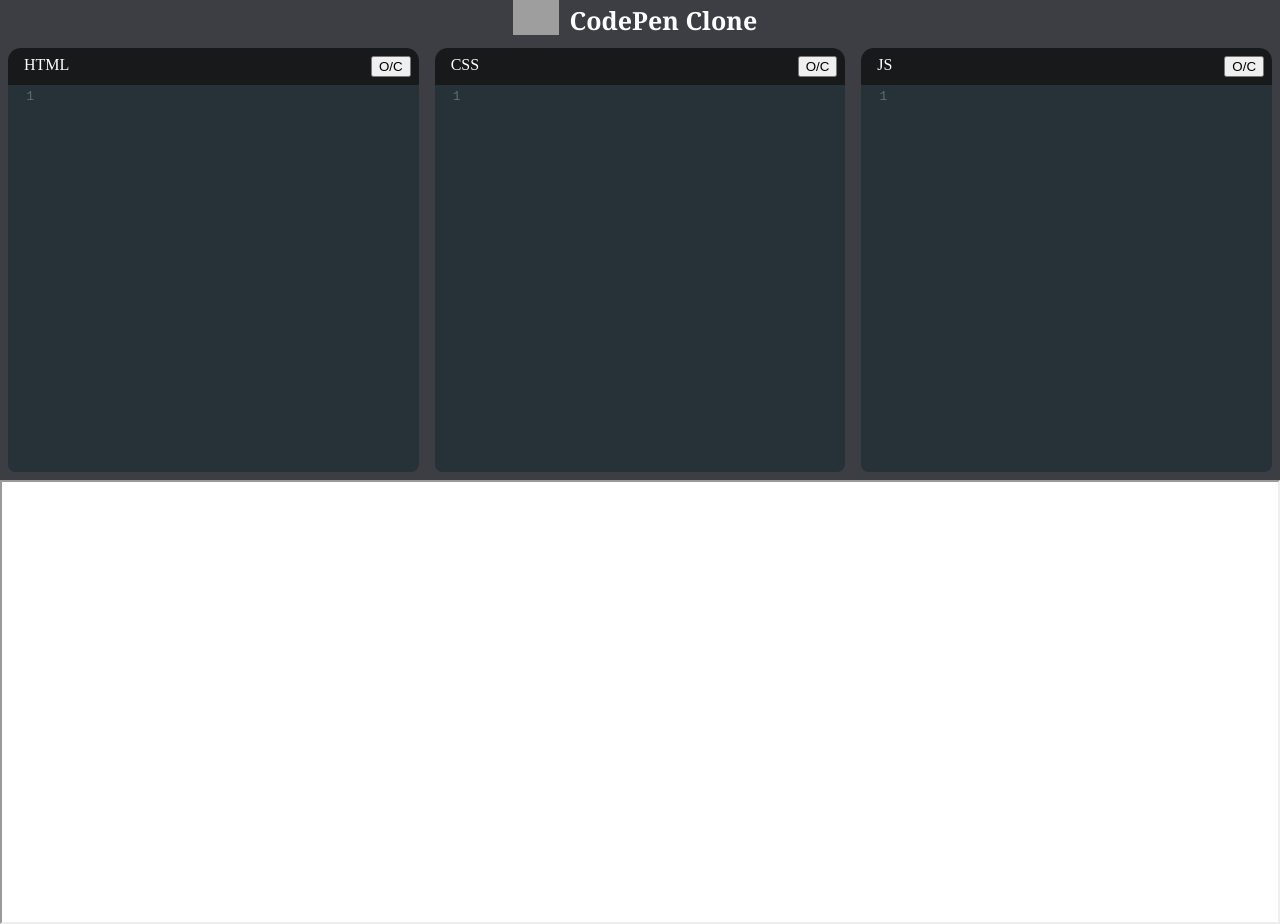
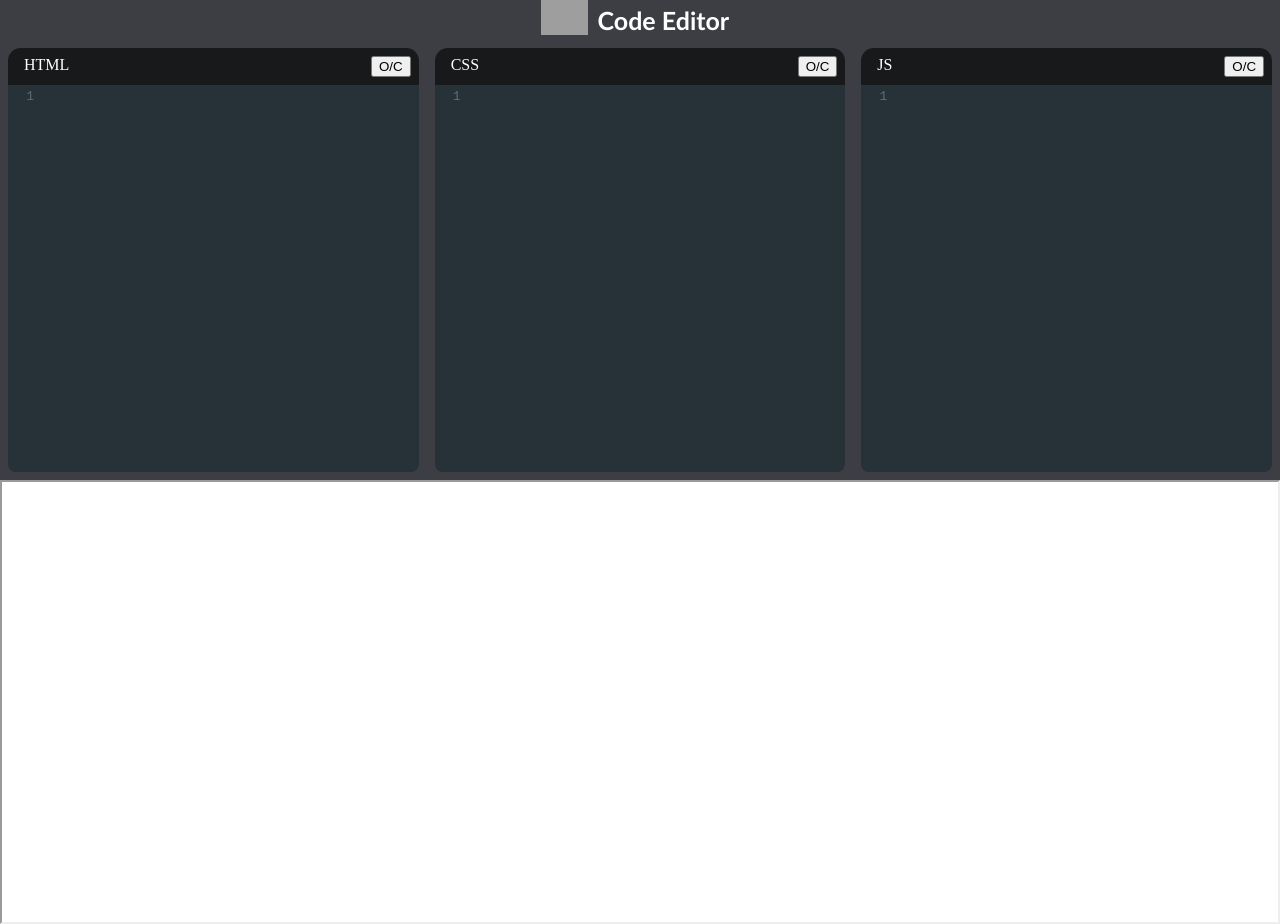
Before and after one commit to KartikBudania/Code-Editor, a React (Create React App) app: page / in a window 1280 px wide. Built offline with nearby package versions, Linux system fonts and the light colour scheme; grey boxes are pictures that could not be loaded.

Commit message:
Name changed to Code Editor

```diff
--- a/public/index.html
+++ b/public/index.html
@@ -23,7 +23,7 @@
       work correctly both with client-side routing and a non-root public URL.
       Learn how to configure a non-root public URL by running `npm run build`.
     -->
-    <title>CodePen Clone</title>
+    <title>Code Editor</title>
   </head>
   <body>
     <noscript>You need to enable JavaScript to run this app.</noscript>
--- a/src/components/Navbar.js
+++ b/src/components/Navbar.js
@@ -4,7 +4,7 @@ export default function Navbar() {
   return (
     <div className='navbar'>
         <img src="./codepenLogo.ico" />
-        <h1>CodePen Clone</h1>
+        <h1>Code Editor</h1>
     </div>
   )
 }
--- a/src/index.css
+++ b/src/index.css
@@ -15,7 +15,7 @@ h1{
     font-size: 25px;
     margin: 0px 10px;
     color: white;
-    font-family:Cambria, Cochin, Georgia, Times, 'Times New Roman', serif ;
+    font-family:'Trebuchet MS', 'Lucida Sans Unicode', 'Lucida Grande', 'Lucida Sans', Arial, sans-serif ;
 }
 
 .top-pane {
```
